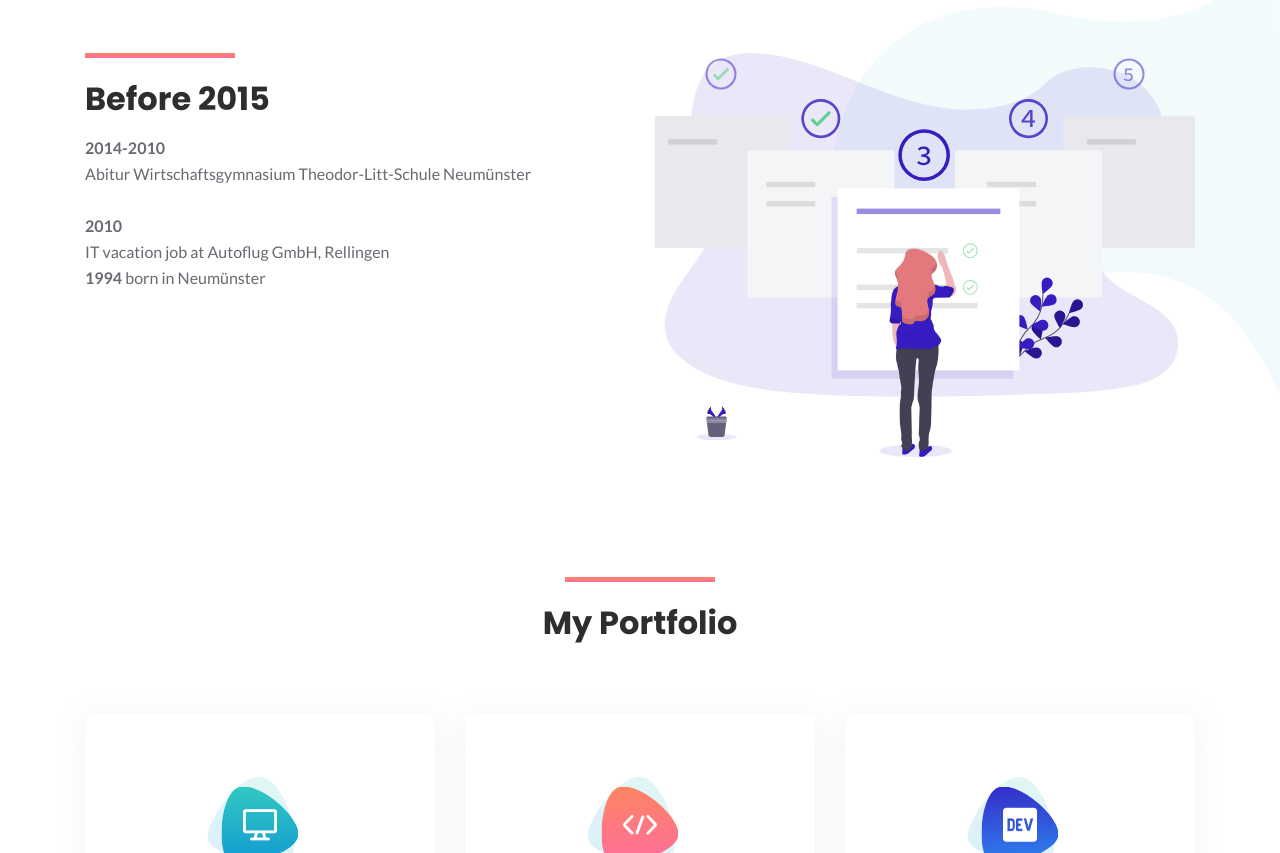
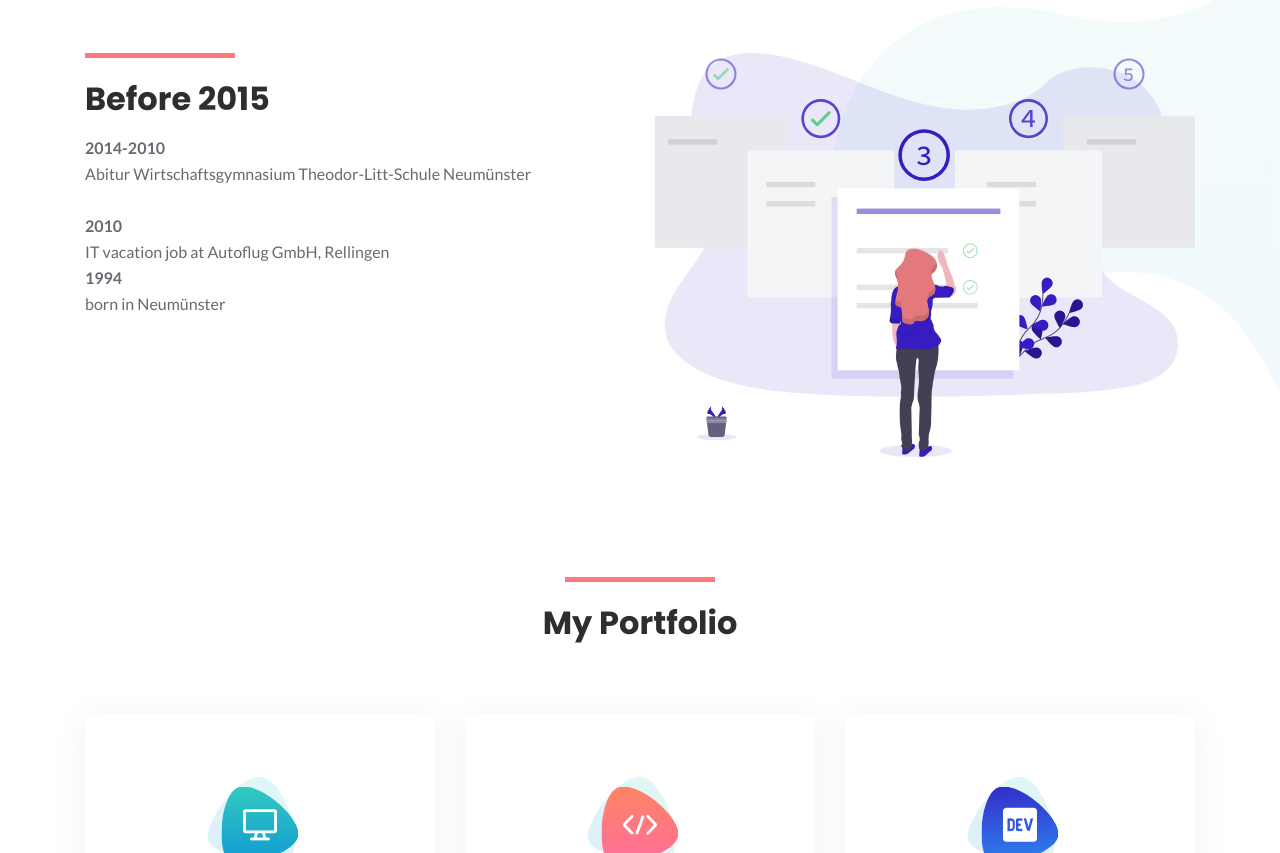
Before and after one commit to TheQuaX/TheQuaX.github.io, a plain HTML site: page index.html in a window 1280 px wide. Shown: the part 1493-2346 px from the top of the page. Drawn offline with Linux system fonts and the light colour scheme.

Commit message:
Update index.html

```diff
--- a/index.html
+++ b/index.html
@@ -188,7 +188,7 @@
                             <div class="line"></div>
                             <h3 class="title">Before 2015</h3>
                         </div> <!-- section title -->
-                        <p class="text"><b>2014-2010</b><br>Abitur Wirtschaftsgymnasium Theodor-Litt-Schule Neumünster<br><br><b>2010</b><br>IT vacation job at Autoflug GmbH, Rellingen<br><b>1994</b> born in Neumünster</p>
+                        <p class="text"><b>2014-2010</b><br>Abitur Wirtschaftsgymnasium Theodor-Litt-Schule Neumünster<br><br><b>2010</b><br>IT vacation job at Autoflug GmbH, Rellingen<br><b>1994</b><br> born in Neumünster</p>
                     </div> <!-- about content -->
                 </div>
                 <div class="col-lg-6">
```
